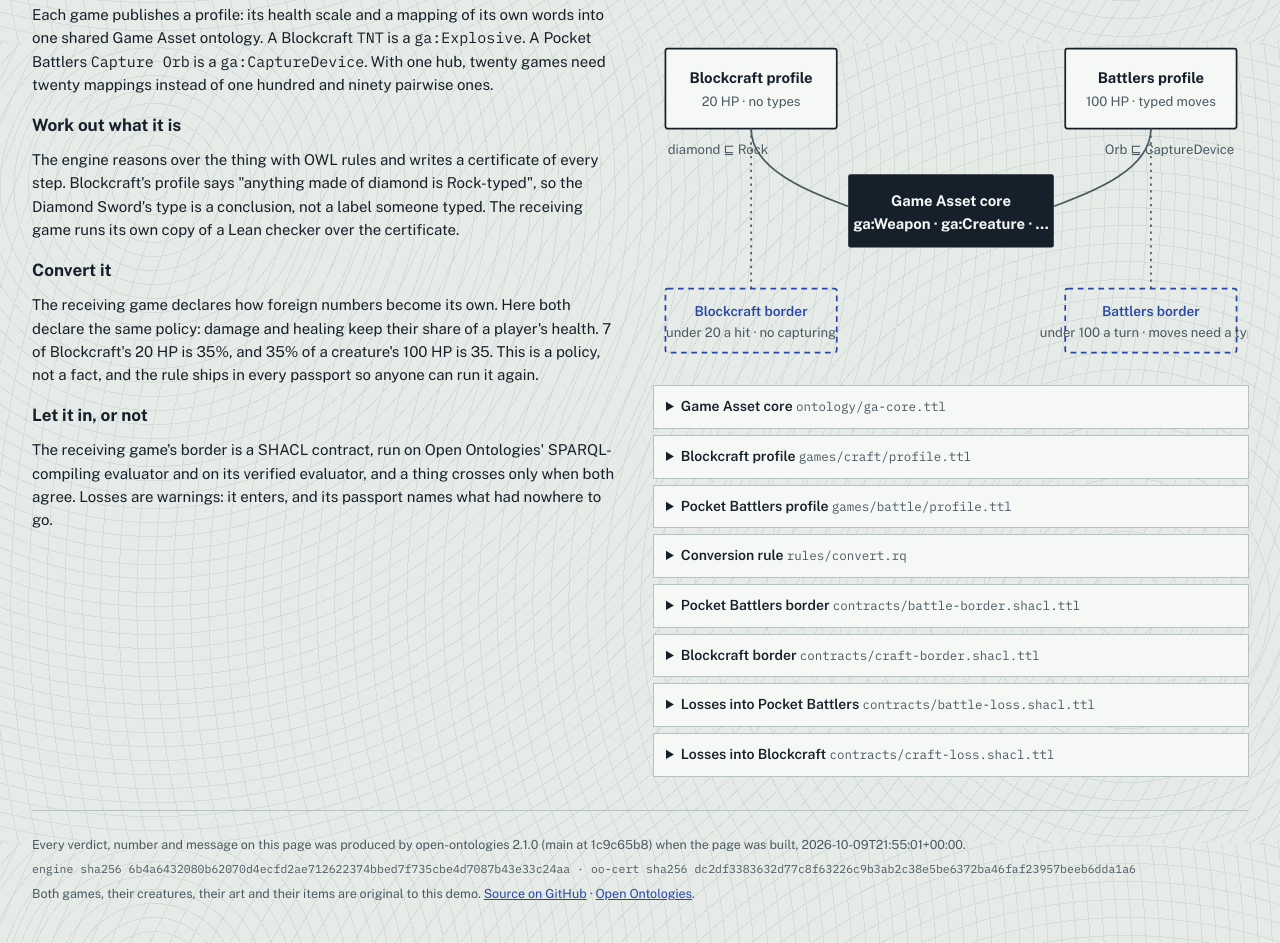
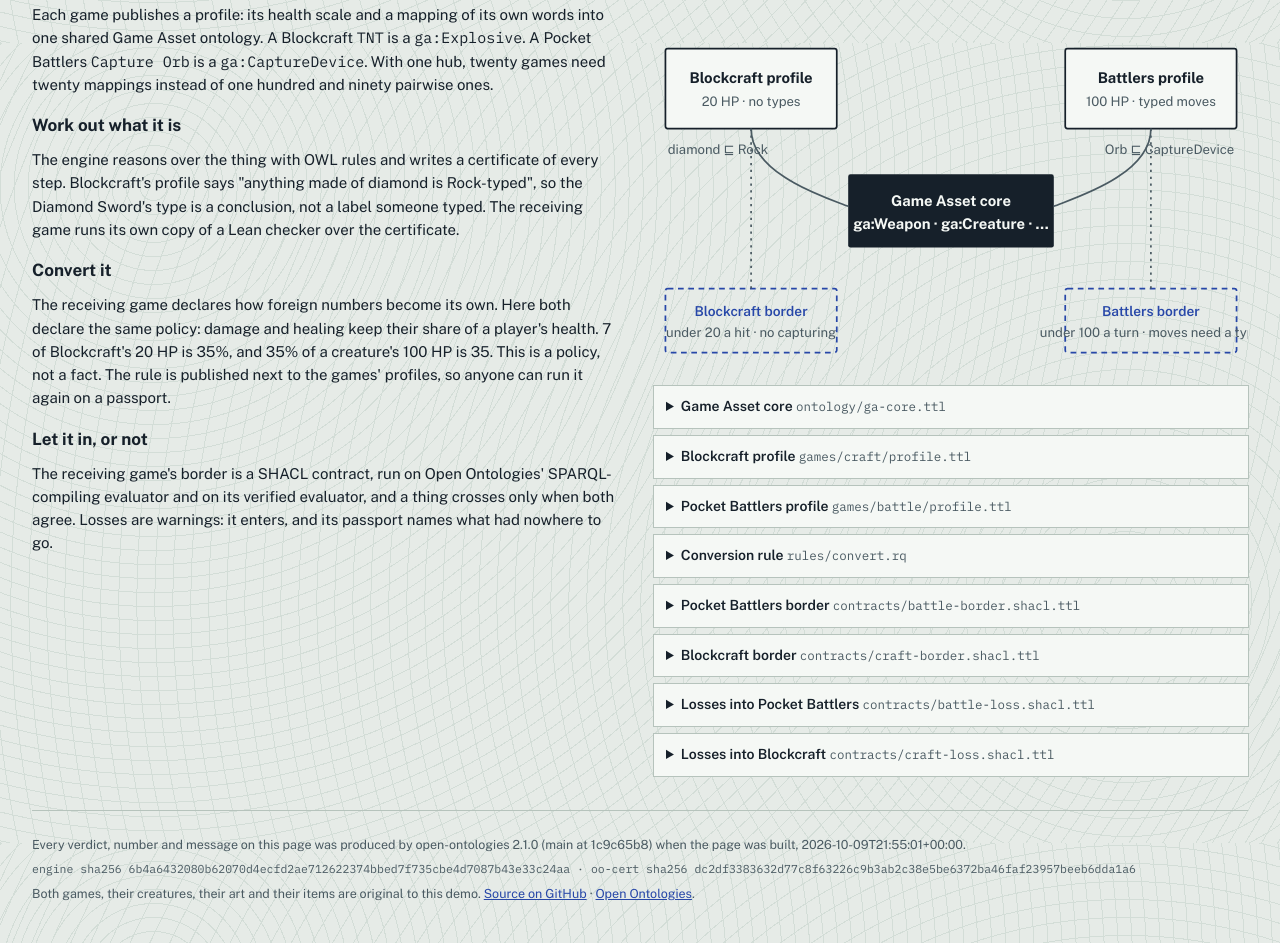
Before and after one commit to fabio-rovai/asset-passport, a plain HTML site: page site/index.html in a window 1280 px wide. Shown: the part 3157-4100 px from the top of the page. Drawn offline with nearby package versions, Linux system fonts and the light colour scheme; no server answers; animation ran at ten frames a second.

Commit message:
The conversion rule was described as shipping inside every passport, and it does not
The pack carries the graph and the derivation certificate; the receiving game
runs its own published rules/convert.rq. The rule's comment and the page now
say that the rule is published next to the games' profiles.

Co-Authored-By: Claude Opus 5.5 <noreply@anthropic.com>

```diff
--- a/site/index.html
+++ b/site/index.html
@@ -101,7 +101,7 @@
         <h3>Work out what it is</h3>
         <p>The engine reasons over the thing with OWL rules and writes a certificate of every step. Blockcraft's profile says "anything made of diamond is Rock-typed", so the Diamond Sword's type is a conclusion, not a label someone typed. The receiving game runs its own copy of a Lean checker over the certificate.</p>
         <h3>Convert it</h3>
-        <p>The receiving game declares how foreign numbers become its own. Here both declare the same policy: damage and healing keep their share of a player's health. 7 of Blockcraft's 20 HP is 35%, and 35% of a creature's 100 HP is 35. This is a policy, not a fact, and the rule ships in every passport so anyone can run it again.</p>
+        <p>The receiving game declares how foreign numbers become its own. Here both declare the same policy: damage and healing keep their share of a player's health. 7 of Blockcraft's 20 HP is 35%, and 35% of a creature's 100 HP is 35. This is a policy, not a fact. The rule is published next to the games' profiles, so anyone can run it again on a passport.</p>
         <h3>Let it in, or not</h3>
         <p>The receiving game's border is a SHACL contract, run on Open Ontologies' SPARQL-compiling evaluator and on its verified evaluator, and a thing crosses only when both agree. Losses are warnings: it enters, and its passport names what had nowhere to go.</p>
       </div>
```
Also changed, not shown: 2 other files.
